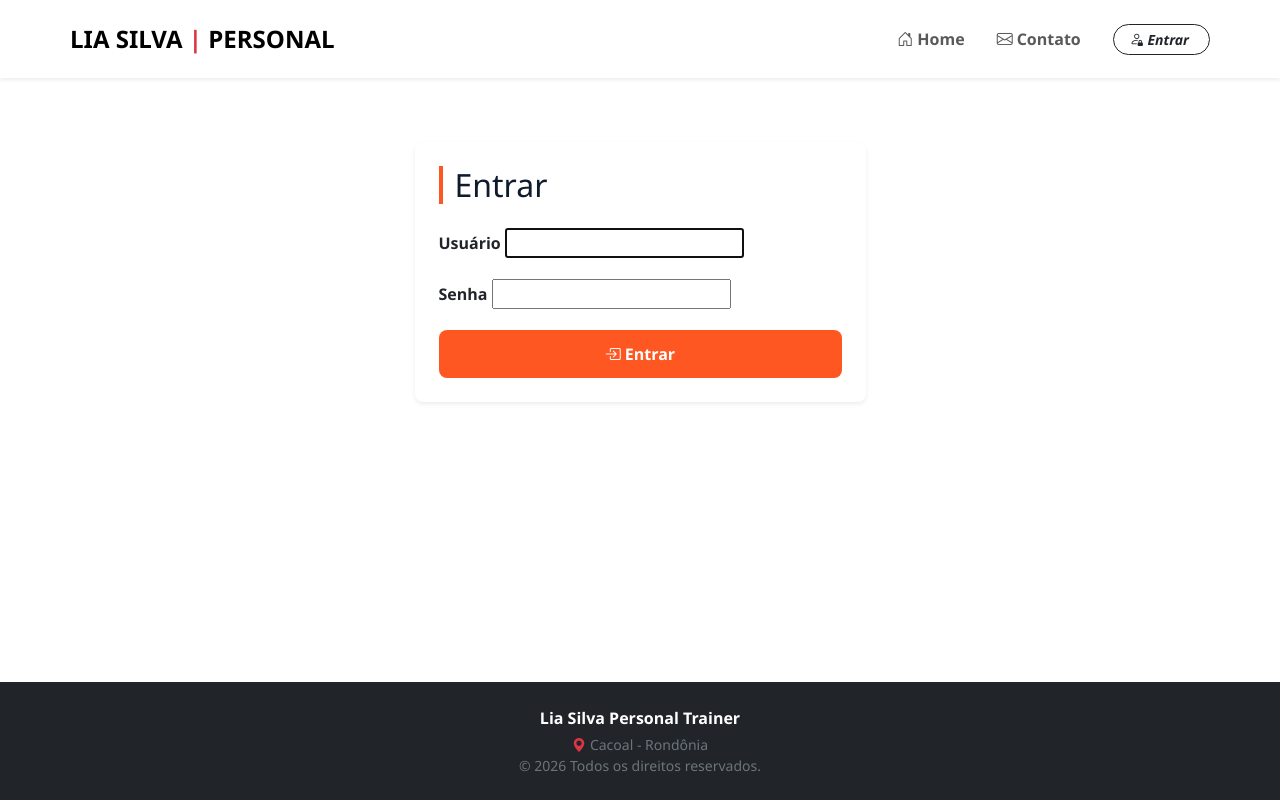
After one commit to profAlbertoAyres/django3a2026, a Django app: page /login/ in a window 1280 px wide. The commit adds this page. Run offline with Django 5.2, Linux system fonts and the light colour scheme.

Commit message:
Aula 17/08/2026

```diff
--- a/config/settings.py
+++ b/config/settings.py
@@ -12,7 +12,7 @@ https://docs.djangoproject.com/en/6.0/ref/settings/
 
 from pathlib import Path
 
-from django.conf.global_settings import STATICFILES_DIRS
+from django.conf.global_settings import STATICFILES_DIRS, LOGIN_URL
 
 # Build paths inside the project like this: BASE_DIR / 'subdir'.
 BASE_DIR = Path(__file__).resolve().parent.parent
@@ -128,3 +128,6 @@ STATIC_ROOT = BASE_DIR / 'staticfiles'
 STATICFILES_DIRS = [
     BASE_DIR / 'static',
 ]
+
+LOGIN_URL = 'login'
+LOGIN_REDIRECT_URL = 'usuarios:aluno_dashboard'
--- a/config/urls.py
+++ b/config/urls.py
@@ -15,10 +15,17 @@ Including another URLconf
     2. Add a URL to urlpatterns:  path('blog/', include('blog.urls'))
 """
 from django.contrib import admin
+from django.contrib.auth.views import LoginView, LogoutView
 from django.urls import path, include
 
 urlpatterns = [
     path('admin/', admin.site.urls),
     path('', include('web.urls')),
     path('usuarios/', include('usuarios.urls')),
+
+
+    #usuarios
+    path('login/', LoginView.as_view(template_name='usuarios/registrar/login.html'),
+         name='login'),
+    path('logout/', LogoutView.as_view(next_page='/'), name='logout'),
 ]
--- a/templates/base_site.html
+++ b/templates/base_site.html
@@ -34,7 +34,18 @@
                         <a class="nav-link fw-semibold" href="{% url 'web:contato' %}"><i class="bi bi-envelope me-1"></i>Contato</a>
                     </li>
                     <li class="nav-item ms-2">
-                        <a class="btn btn-outline-dark btn-sm px-3 rounded-pill fw-semibold" href="{% url 'usuarios:aluno_dashboard' %}"><i class="bi bi-person me-1"></i>Área do Aluno</a>
+                        {% if user.is_authenticated %}
+                        <a class="btn btn-outline-dark btn-sm px-3 rounded-pill fw-semibold"
+                           href="{% url 'usuarios:aluno_dashboard' %}">
+                            <i class="bi bi-person me-1">
+                            </i>Área do Aluno</a>
+                        {% else %}
+                        <a class="btn btn-outline-dark btn-sm px-3
+                        rounded-pill fw-semibold"
+                        href="{% url 'login' %}">
+                            <i class="bi bi-person-lock me-1"> Entrar</i>
+                        </a>
+                        {% endif %}
                     </li>
                 </ul>
             </div>
--- /dev/null
+++ b/usuarios/templates/usuarios/registrar/login.html
@@ -0,0 +1,46 @@
+{% extends 'base_site.html' %}
+
+{% block title %}Entrar | Personal Trainer{% endblock %}
+
+{% block content %}
+<section class="py-secao">
+  <div class="container">
+    <div class="row justify-content-center">
+      <div class="col-md-5">
+        <div class="card card-fitness shadow-sm">
+          <div class="card-body p-4">
+            <h2 class="titulo-secao mb-4">Entrar</h2>
+
+            {% if form.errors %}
+              <div class="alert alert-danger">
+                <i class="bi bi-exclamation-triangle-fill me-1"></i>
+                Usuário ou senha inválidos.
+              </div>
+            {% endif %}
+
+            <form method="post">
+              {% csrf_token %}
+
+              <div class="mb-3">
+                <label class="form-label fw-semibold">Usuário</label>
+                {{ form.username }}
+              </div>
+
+              <div class="mb-3">
+                <label class="form-label fw-semibold">Senha</label>
+                {{ form.password }}
+              </div>
+
+              <input type="hidden" name="next" value="{{ next }}">
+
+              <button type="submit" class="btn btn-fitness w-100">
+                <i class="bi bi-box-arrow-in-right me-1"></i>Entrar
+              </button>
+            </form>
+          </div>
+        </div>
+      </div>
+    </div>
+  </div>
+</section>
+{% endblock %}
```
Also changed, not shown: usuarios/views.py (+8 -5 lines).
